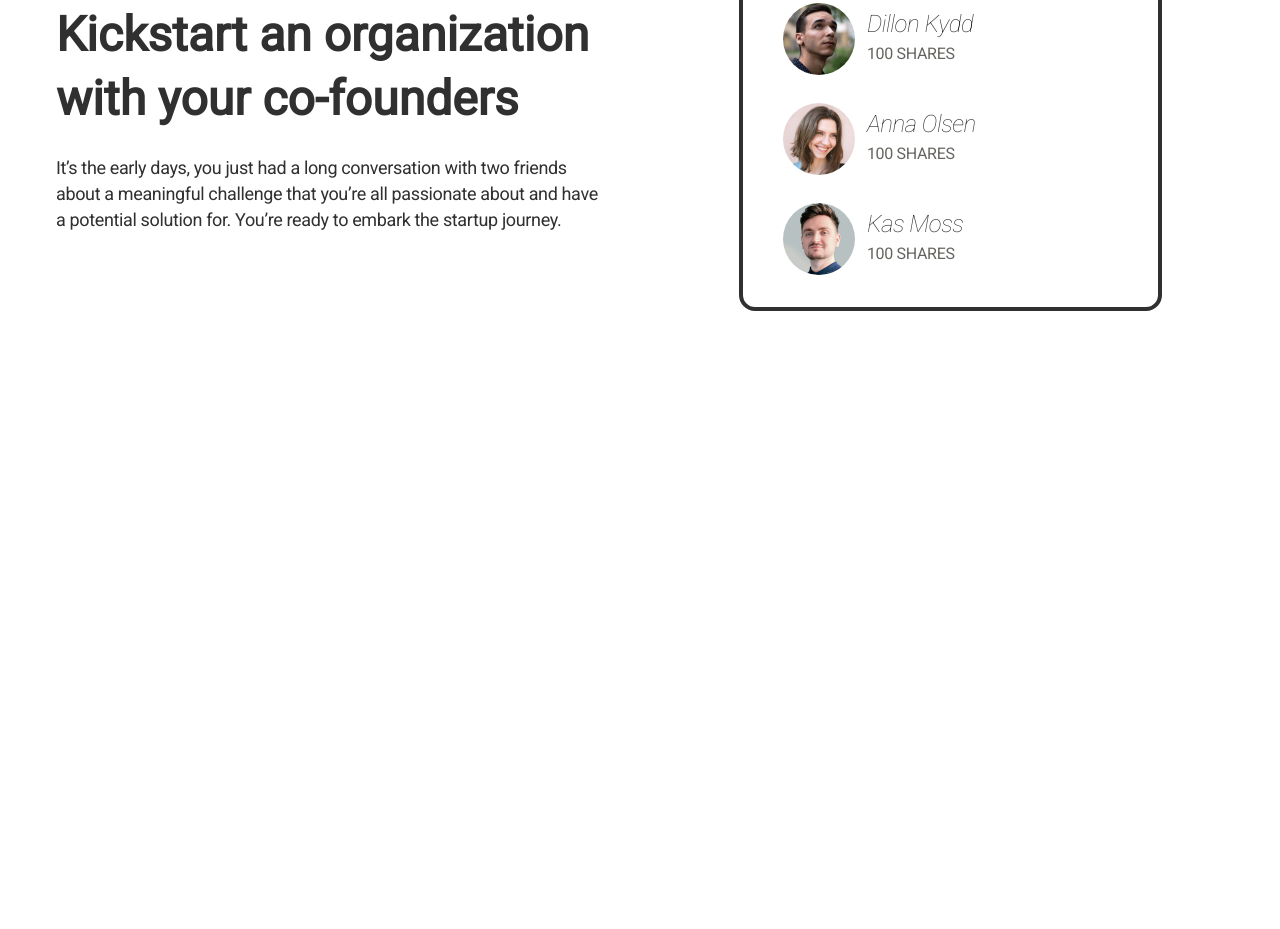
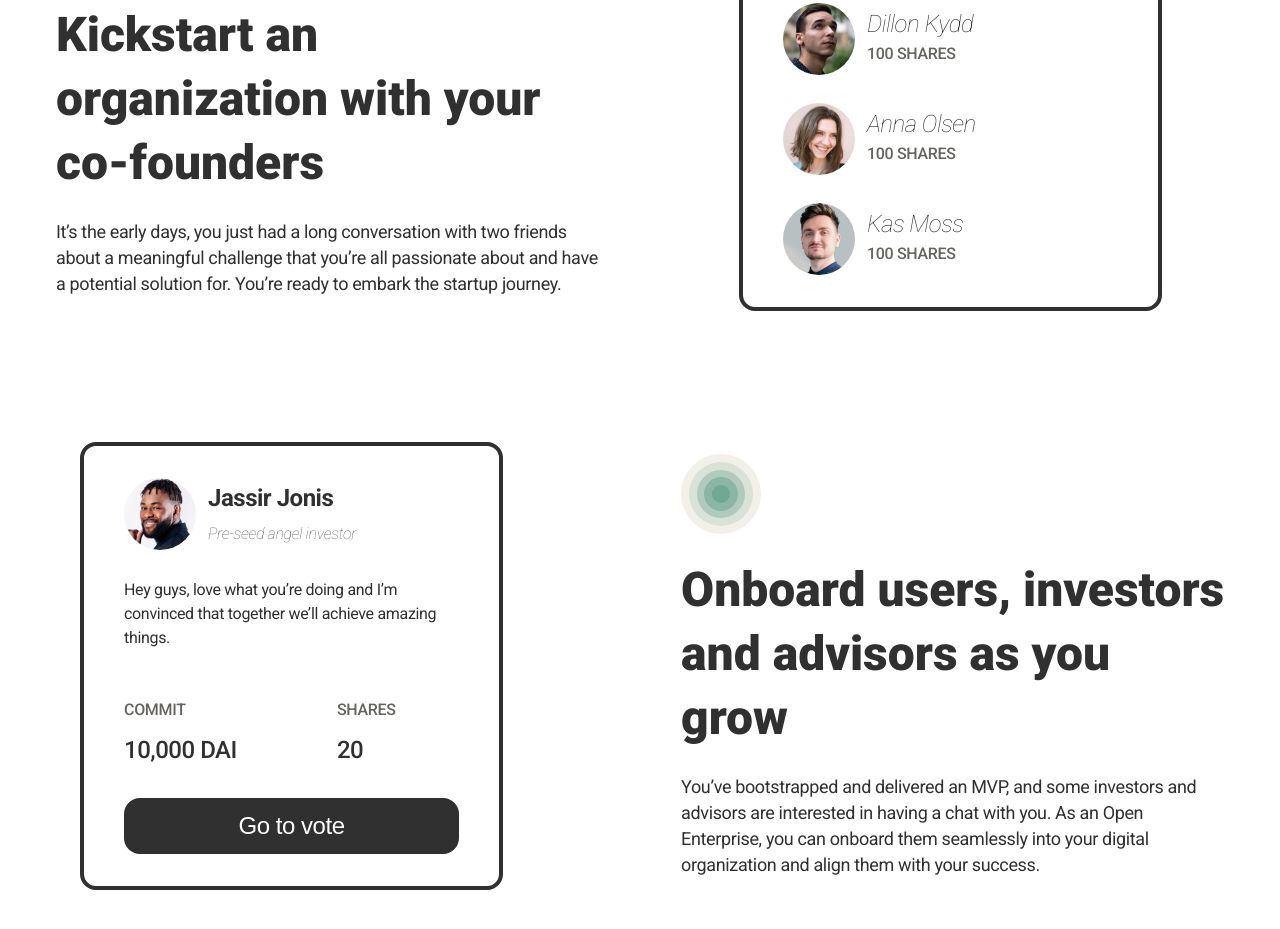
Before and after one commit to ayazayazov/Open-Enterprise, a plain HTML site: page index.html in a window 1280 px wide. Shown: the part 1739-2668 px from the top of the page. Before the commit the page ends 2181 px from the top, so only its background shows below. Drawn offline with nearby package versions, Linux system fonts and the light colour scheme.

Commit message:
onboard section added

```diff
--- a/assets/css/index.css
+++ b/assets/css/index.css
@@ -12,6 +12,9 @@
     display: flex;
     align-items: center;
     gap: 8px;
+}
+
+.logo h1{
     font-family: var(--fontOpenSans);
     color: var(--mainBlack);
     font-size: 32px;
@@ -289,3 +292,137 @@
     justify-content: center;
     gap: 4px;
 }
+
+/* Onboard users, investors and advisors as you grow */
+
+.onboard{
+    display: flex;
+    padding: 0 54px 0 80px;
+    margin-bottom: 160px;
+    gap: 178px;
+}
+
+.jassir-card{
+    display: flex;
+    flex-direction: column;
+    padding: 32px 40px;
+    border-radius: 16px;
+    border: 4px solid var(--mainBlack);
+    background: var(--mainWhite);
+    width: 484px;
+}
+
+.jassir-info{
+    display: flex;
+    gap: 12px;
+    margin-bottom: 28px;
+}
+
+.jassir-info img{
+    border: solid none;
+    border-radius: 36px;
+}
+
+.jassir-name{
+    display: flex;
+    flex-direction: column;
+    justify-content: center;
+    gap: 8px;
+}
+
+.jassir-name p:first-child{
+    color: var(--mainBlack);
+    font-size: 24px;
+    font-weight: 700;
+    line-height: 32px; /* 133.333% */
+    letter-spacing: -0.48px;
+}
+
+.jassir-name p:last-child{
+    color: #66645E;
+    font-size: 16px;
+    font-style: italic;
+    font-weight: 100;
+    line-height: 24px; /* 150% */
+    letter-spacing: -0.32px;
+}
+
+.jassir-card-par{
+    color: var(--mainBlack);
+    font-size: 16px;
+    font-weight: 400;
+    line-height: 24px; /* 150% */
+    letter-spacing: -0.32px;
+    margin-bottom: 48px;
+}
+
+.jassir-stat{
+    margin-bottom: 32px;
+}
+
+.jassir-stat ul{
+    display: flex;
+    gap: 100px;
+}
+
+.jassir-stat ul li{
+    display: flex;
+    flex-direction: column;
+    gap: 12px;
+}
+
+.jassir-stat ul li span{
+    color: #66645E;
+    font-size: 16px;
+    font-weight: 500;
+    line-height: 24px; /* 150% */
+    letter-spacing: -0.32px;
+}
+
+.jassir-stat ul li{
+    color: var(--mainBlack);
+    font-size: 24px;
+    font-weight: 500;
+    line-height: 32px; /* 133.333% */
+    letter-spacing: -0.48px;
+}
+
+.jassir-card button{
+    color: var(--mainWhite);
+    font-size: 24px;
+    font-weight: 500;
+    line-height: 32px; /* 133.333% */
+    letter-spacing: -0.48px;
+
+    padding: 12px 24px;
+    border: none;
+    border-radius: 16px;
+    background: var(--mainBlack);
+}
+
+.onboard-info{
+    width: 644px;
+    display: flex;
+    flex-direction: column;
+    justify-content: center;
+    gap: 24px;
+}
+
+.onboard-info img{
+    width: 80px;
+}
+
+.onboard-info h5{
+    color: var(--mainBlack);
+    font-size: 48px;
+    font-weight: 800;
+    line-height: 64px; /* 133.333% */
+}
+
+.onboard-info p{
+    color: var(--mainBlack);
+    font-size: 18px;
+    font-weight: 400;
+    line-height: 26px; /* 144.444% */
+    letter-spacing: -0.36px;
+}
--- a/assets/css/responsive.css
+++ b/assets/css/responsive.css
@@ -17,6 +17,10 @@
 
     .reimagining-par-desktop{
         display: none;
+    }
+
+    .reimagining{
+        margin-bottom: 0;
     }
 
     .reimagining-par-mobile{
@@ -117,7 +121,7 @@
 
     /* Kickstart an organization with your co-founders */
 
-    .kickstart{
+    .kickstart, .onboard{
         display: none;
     }
 }
--- a/index.html
+++ b/index.html
@@ -7,7 +7,7 @@
     <link rel="preconnect" href="https://fonts.googleapis.com" />
     <link rel="preconnect" href="https://fonts.gstatic.com" crossorigin />
     <link
-      href="https://fonts.googleapis.com/css2?family=Open+Sans:wght@400;500;600;700;800&family=Roboto:ital,wght@1,100;400;500;700;900&display=swap"
+      href="https://fonts.googleapis.com/css2?family=Open+Sans:ital,wght@0,300;0,400;0,500;0,600;0,700;0,800;1,300;1,400;1,500;1,600;1,700;1,800&family=Roboto:ital,wght@0,100;0,300;0,400;0,500;0,700;0,900;1,100;1,300;1,400;1,500;1,700;1,900&display=swap"
       rel="stylesheet"
     />
     <link rel="stylesheet" href="./assets/css/global.css" />
@@ -131,6 +131,43 @@
           </div>
         </div>
       </div>
+
+      <div class="onboard">
+        <div class="jassir-card">
+          <div class="jassir-info">
+            <img src="./assets/images/Jassir Jonis 1.png" alt="" />
+            <div class="jassir-name">
+              <p>Jassir Jonis</p>
+              <p>Pre-seed angel investor</p>
+            </div>
+          </div>
+
+          <p class="jassir-card-par">
+            Hey guys, love what you’re doing and I’m convinced that together
+            we’ll achieve amazing things.
+          </p>
+
+          <div class="jassir-stat">
+            <ul>
+              <li><span>COMMIT</span>10,000 DAI</li>
+              <li><span>SHARES</span>20</li>
+            </ul>
+          </div>
+
+          <button>Go to vote</button>
+        </div>
+
+        <div class="onboard-info">
+          <img src="./assets/icons/onboard-icon.svg" alt="" />
+          <h5>Onboard users, investors and advisors as you grow</h5>
+          <p>
+            You’ve bootstrapped and delivered an MVP, and some investors and
+            advisors are interested in having a chat with you. As an Open
+            Enterprise, you can onboard them seamlessly into your digital
+            organization and align them with your success.
+          </p>
+        </div>
+      </div>
     </main>
   </body>
 </html>
```
Also changed, not shown: assets/icons/onboard-icon.svg (added), assets/images/Jassir Jonis 1.png (added).
